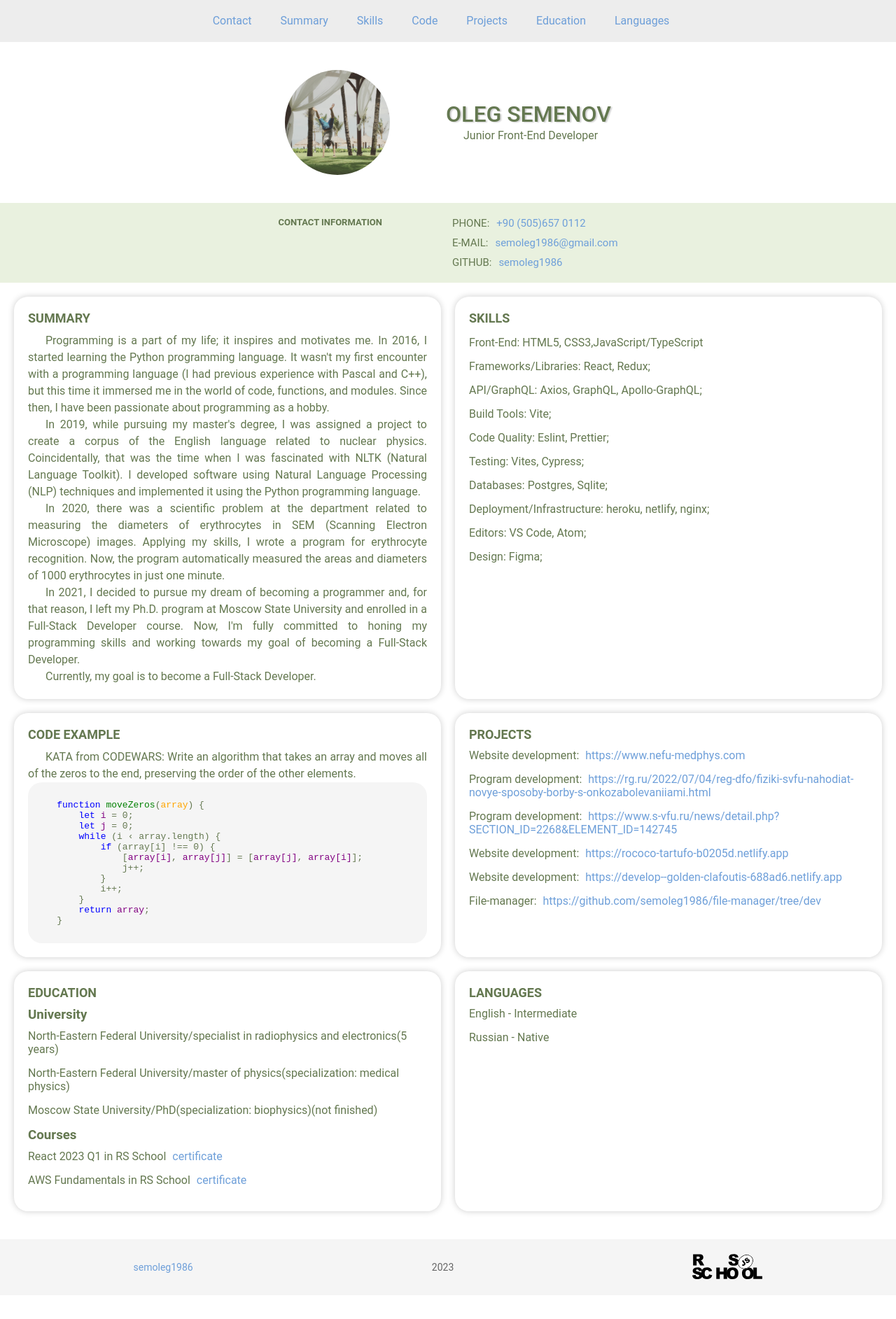
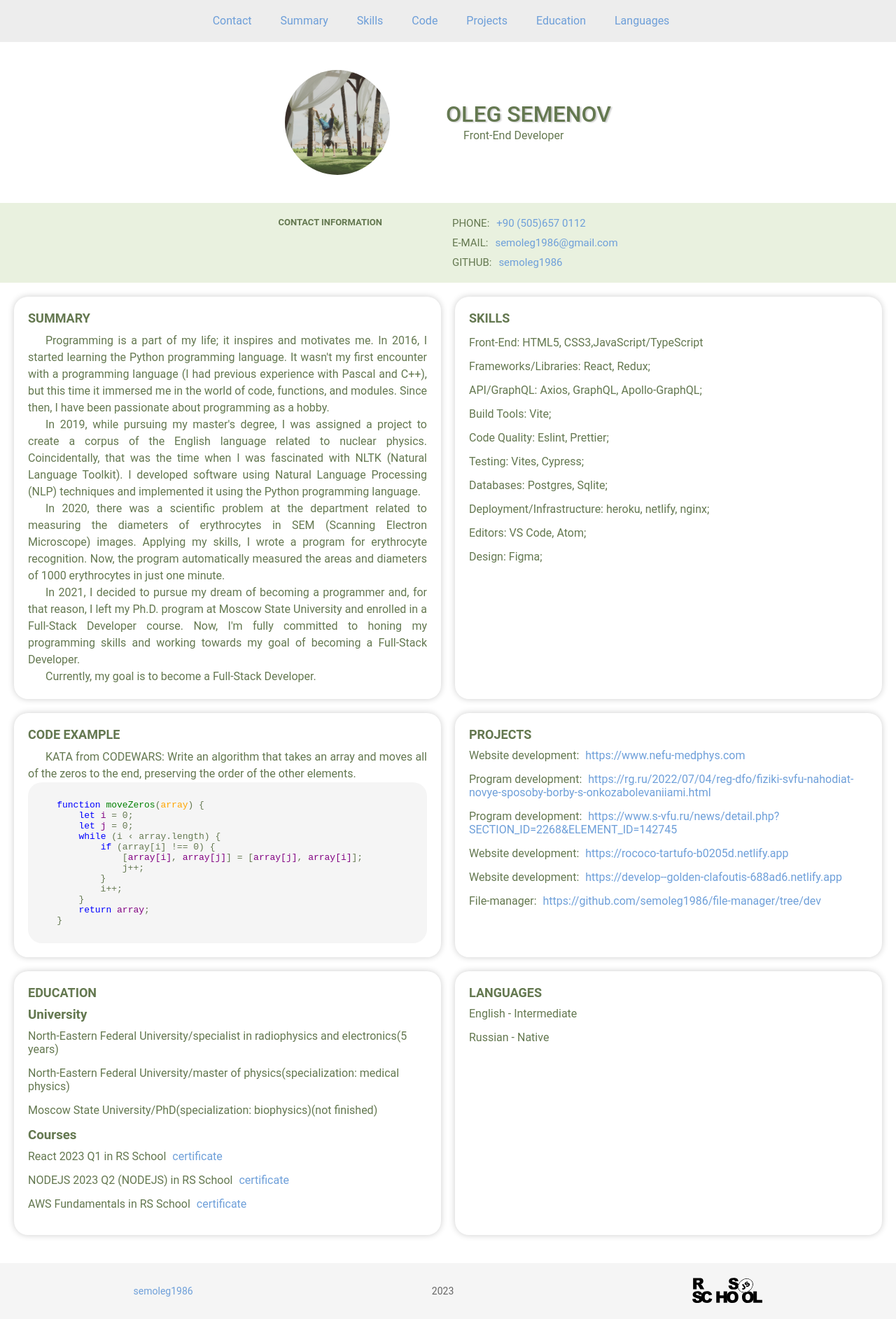
Before and after one commit to semoleg1986/rsschool-cv, a plain HTML site: page index.html in a window 1280 px wide. Shown: the whole page at 70% size. Before the commit the page ends 1851 px from the top, so only its background shows below. Drawn offline with Linux system fonts and the light colour scheme.

Commit message:
Update index.html

```diff
--- a/index.html
+++ b/index.html
@@ -51,7 +51,7 @@
                 <img class="profile-image" src="assets/images/ava.JPG" alt="Semenov Oleg">
                 <div class="profile-info">
                     <h1>Oleg Semenov</h1>
-                    <p>Junior Front-End Developer</p>
+                    <p>Front-End Developer</p>
                 </div>
             </section>
             <section class="contact">
@@ -149,6 +149,9 @@
                             <li>React 2023 Q1 in RS School
                                 <a class="projects-link" href="https://app.rs.school/certificate/a0n1gslo">certificate</a>
                             </li>
+                            <li>NODEJS 2023 Q2 (NODEJS) in RS School
+                                <a class="projects-link" href="https://app.rs.school/certificate/cxwnq4hz">certificate</a>
+                            </li>
                             <li>AWS Fundamentals in RS School
                                 <a class="projects-link" href="https://app.rs.school/certificate/guapmure">certificate</a>
                             </li>
```
